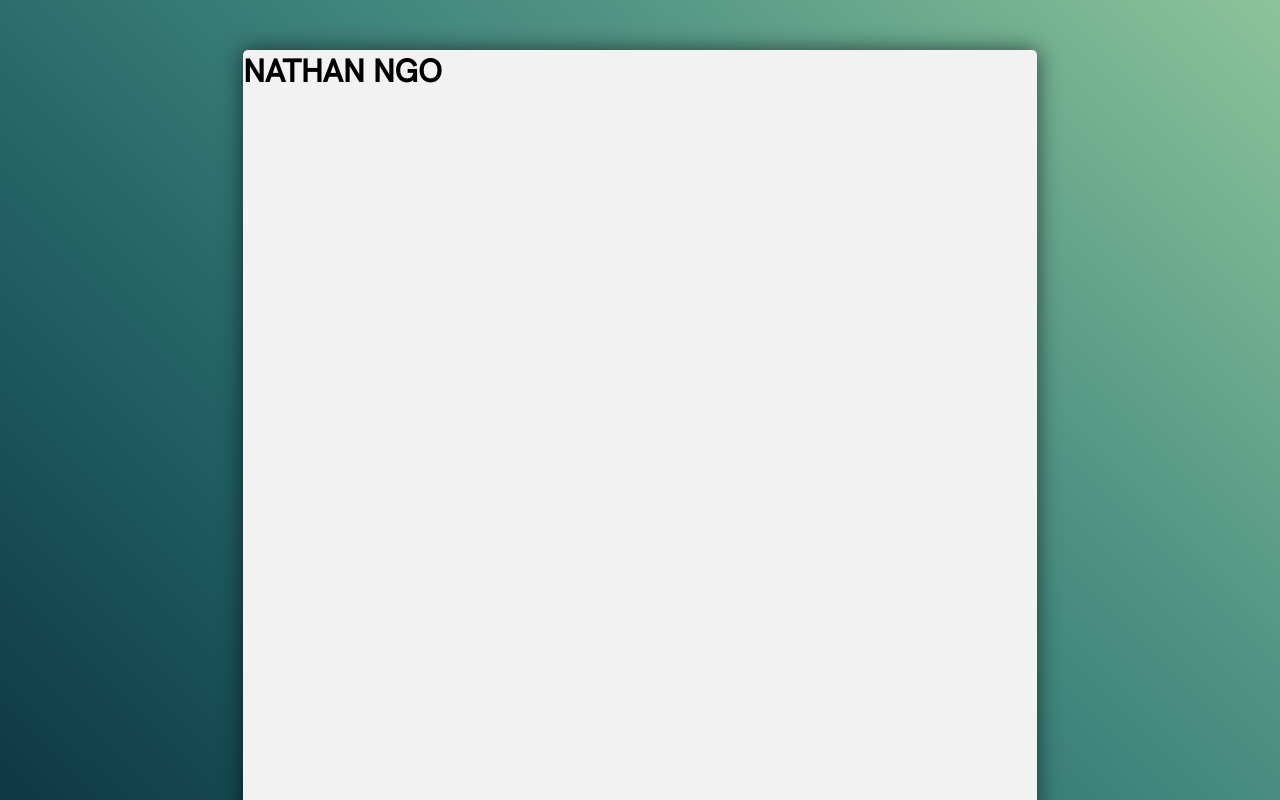
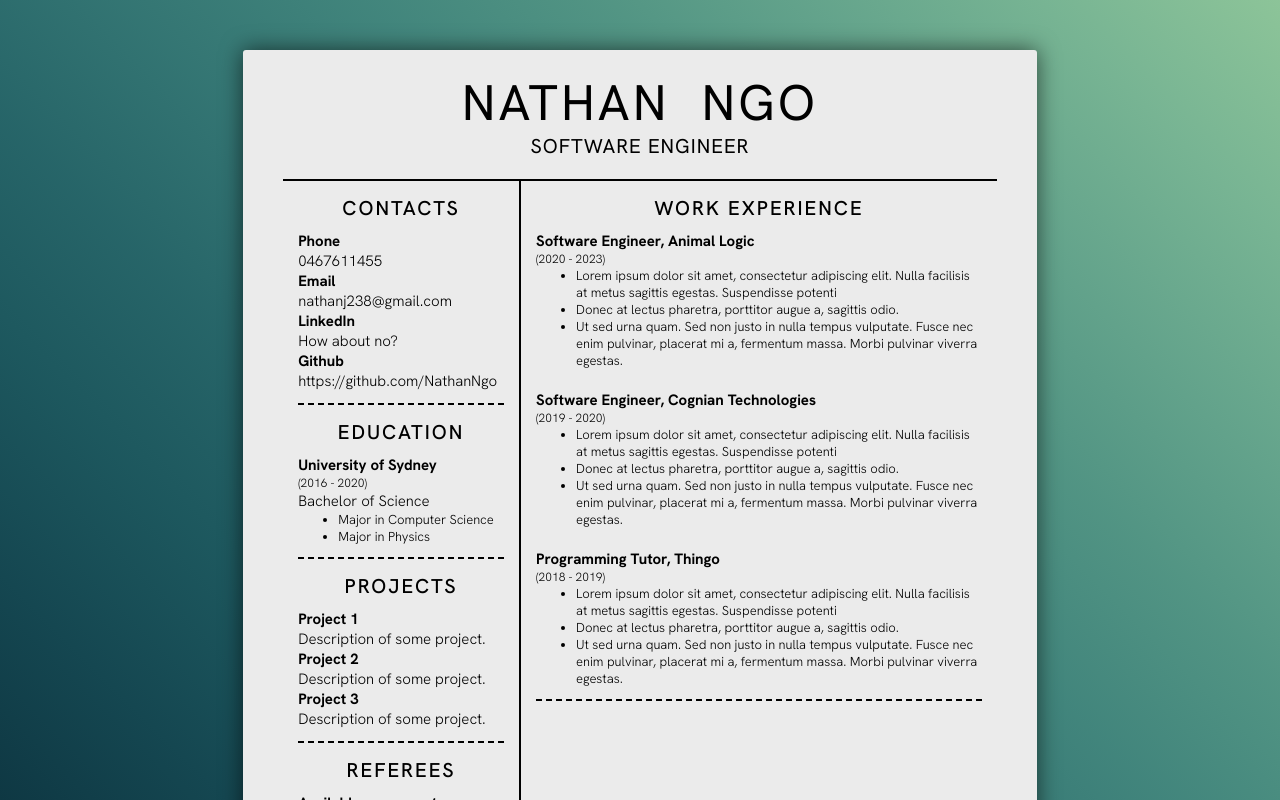
Before and after one commit to NathanNgo/CV_Website, a React (Create React App) app: page / in a window 1280 px wide. Built offline with nearby package versions, Linux system fonts and the light colour scheme.

Commit message:
Added side and main content

```diff
--- a/public/index.html
+++ b/public/index.html
@@ -24,10 +24,9 @@
       work correctly both with client-side routing and a non-root public URL.
       Learn how to configure a non-root public URL by running `npm run build`.
     -->
-    <title>React App</title>
-    <link rel="preconnect" href="https://fonts.googleapis.com">
+    <title>Nathan Ngo</title>
     <link rel="preconnect" href="https://fonts.gstatic.com" crossorigin>
-    <link href="https://fonts.googleapis.com/css2?family=Hanken+Grotesk&display=swap" rel="stylesheet">
+    <link href="https://fonts.googleapis.com/css2?family=Hanken+Grotesk:wght@200;300;400;500;600;700&display=swap" rel="stylesheet">
   </head>
   <body>
     <noscript>You need to enable JavaScript to run this app.</noscript>
--- a/src/App.module.css
+++ b/src/App.module.css
@@ -24,7 +24,6 @@
   scrollbar-gutter: stable;
 }
 
-
 .outerContainer {
   display: table;
   position: absolute;
@@ -42,21 +41,18 @@
 }
 
 .page {
-  background-color: #f2f2f2;
+  background-color: #ebebeb;
   margin-left: auto;
   margin-right: auto;
   width: 21cm;
   height: 29.7cm;
-  border-radius: 5px;
+  border-radius: 3px;
   box-shadow: 0 0 0.6cm rgba(0, 0, 0, 0.6);
 }
 
 .pageContent {
   font-family: 'Hanken Grotesk', sans-serif;
-}
-
-.pageContent > h1 {
-  margin: 0;
+  height: 100%;
 }
 
 div::-webkit-scrollbar {
--- a/src/PageContent.js
+++ b/src/PageContent.js
@@ -2,8 +2,83 @@ import styles from "./PageContent.module.css"
 
 function PageContent() {
     return (
-        <div>
-            <h1>NATHAN NGO</h1>
+        <div className={styles.grid}>
+            <header>
+                <h1><span className={styles.firstName}>NATHAN</span> &nbsp;NGO</h1>
+                <h2>SOFTWARE ENGINEER</h2>
+                <hr />
+            </header>
+            <section className={styles.secondaryInfo}>
+                <section className={styles.secondarySubsection}>
+                    <h3>CONTACTS</h3>
+                    <p><b>Phone</b></p>
+                    <p>0467611455</p>
+                    <p><b>Email</b></p>
+                    <p>nathanj238@gmail.com</p>
+                    <p><b>LinkedIn</b></p>
+                    <p>How about no?</p>
+                    <p><b>Github</b></p>
+                    <p>https://github.com/NathanNgo</p>
+                    <hr />
+                </section>
+                <section className={styles.secondarySubsection}>
+                    <h3>EDUCATION</h3>
+                    <p>
+                        <b>University of Sydney</b>
+                        <p className={styles.date}>(2016 - 2020)</p>
+                    </p>
+                    <p>Bachelor of Science</p>
+                    <ul>
+                        <li>Major in Computer Science</li>
+                        <li>Major in Physics</li>
+                    </ul>
+                    <hr />
+                </section>
+                <section className={styles.secondarySubsection}>
+                    <h3>PROJECTS</h3>
+                    <p><b>Project 1</b></p>
+                    <p>Description of some project.</p>
+                    <p><b>Project 2</b></p>
+                    <p>Description of some project.</p>
+                    <p><b>Project 3</b></p>
+                    <p>Description of some project.</p>
+                    <hr />
+                </section>
+                <section className={styles.secondarySubsection}>
+                    <h3>REFEREES</h3>
+                    <p><b>Available on request</b></p>
+                    <hr />
+                </section>
+            </section>
+            <section className={styles.mainInfo}>
+                <section className={styles.mainSubsection}>
+                    <h3>WORK EXPERIENCE</h3>
+                    <p><b>Software Engineer, Animal Logic</b></p>
+                    <p className={styles.date}>(2020 - 2023)</p>
+                    <ul>
+                        <li>Lorem ipsum dolor sit amet, consectetur adipiscing elit. Nulla facilisis at metus sagittis egestas. Suspendisse potenti</li>
+                        <li>Donec at lectus pharetra, porttitor augue a, sagittis odio.</li>
+                        <li>Ut sed urna quam. Sed non justo in nulla tempus vulputate. Fusce nec enim pulvinar, placerat mi a, fermentum massa. Morbi pulvinar viverra egestas.</li>
+                    </ul>
+                    <br />
+                    <p><b>Software Engineer, Cognian Technologies</b></p>
+                    <p className={styles.date}>(2019 - 2020)</p>
+                    <ul>
+                        <li>Lorem ipsum dolor sit amet, consectetur adipiscing elit. Nulla facilisis at metus sagittis egestas. Suspendisse potenti</li>
+                        <li>Donec at lectus pharetra, porttitor augue a, sagittis odio.</li>
+                        <li>Ut sed urna quam. Sed non justo in nulla tempus vulputate. Fusce nec enim pulvinar, placerat mi a, fermentum massa. Morbi pulvinar viverra egestas.</li>
+                    </ul>
+                    <br />
+                    <p><b>Programming Tutor, Thingo</b></p>
+                    <p className={styles.date}>(2018 - 2019)</p>
+                    <ul>
+                        <li>Lorem ipsum dolor sit amet, consectetur adipiscing elit. Nulla facilisis at metus sagittis egestas. Suspendisse potenti</li>
+                        <li>Donec at lectus pharetra, porttitor augue a, sagittis odio.</li>
+                        <li>Ut sed urna quam. Sed non justo in nulla tempus vulputate. Fusce nec enim pulvinar, placerat mi a, fermentum massa. Morbi pulvinar viverra egestas.</li>
+                    </ul>
+                    <hr />
+                </section>
+            </section>
         </div>
     )
 }
--- a/src/PageContent.module.css
+++ b/src/PageContent.module.css
@@ -1,3 +1,110 @@
 h1 {
+  margin: -20px 0 -2px 0;
+  text-align: center;
+  font-size: 50px;
+  letter-spacing: 3px;
+  font-weight: 400;
+}
+
+h2 {
+  margin: 0 0 10px 0;
+  font-size: 20px;
+  text-align: center;
+  font-weight: 400;
+  letter-spacing: 1px;
+}
+
+h3 {
+  text-align: center;
+  margin: 14px 0 10px 0;
+  font-size: 20px;
+  font-weight: 500;
+  letter-spacing: 2px;
+}
+
+p {
   margin: 0;
+  padding: 0;
+  font-size: 15px;
+  font-weight: 300;
 }
+
+header {
+  justify-content: center;
+  grid-area: header;
+  border-radius: 5px 5px 0 0;
+  min-height: 100%;
+
+}
+
+hr {
+  border: none;
+  height: 2px;
+  background-color: black;
+  margin: 20px 0 0 0;
+}
+
+.grid {
+  display: grid;
+  grid-template-columns: 1fr 1fr 1fr;
+  grid-template-rows: auto 1fr 1fr;
+
+  grid-template-areas:
+  "header header header"
+  "side main main"
+  "side main main";
+  height: 100%;
+  padding: 40px;
+}
+
+span.firstName {
+  font-weight: 400;
+}
+
+section.secondaryInfo {
+  border-right: 2px solid black;
+  grid-area: side;
+  height: calc(100% - 80px);
+  padding: 0 15px;
+}
+
+section.secondarySubsection > hr {
+  border: none;
+  background: none;
+  border-bottom: 2px dashed black;
+  margin: auto;
+  margin-top: 10px;
+}
+
+section.secondarySubsection > ul {
+  margin: 0;
+  font-size: 13px;
+  font-weight: 300;
+}
+
+.date {
+  margin: 0;
+  padding: 0;
+  font-size: 12px;
+  font-weight: 300;
+}
+
+section.mainInfo {
+  grid-area: main;
+  height: calc(100% - 80px);
+  padding: 0 15px;
+}
+
+section.mainSubsection > hr {
+  border: none;
+  background: none;
+  border-bottom: 2px dashed black;
+  margin: auto;
+  margin-top: 10px;
+}
+
+section.mainSubsection > ul {
+  margin: 0;
+  font-size: 13px;
+  font-weight: 300;
+}
```
Also changed, not shown: 1 other file (tests, documents, lock files or other folders).
